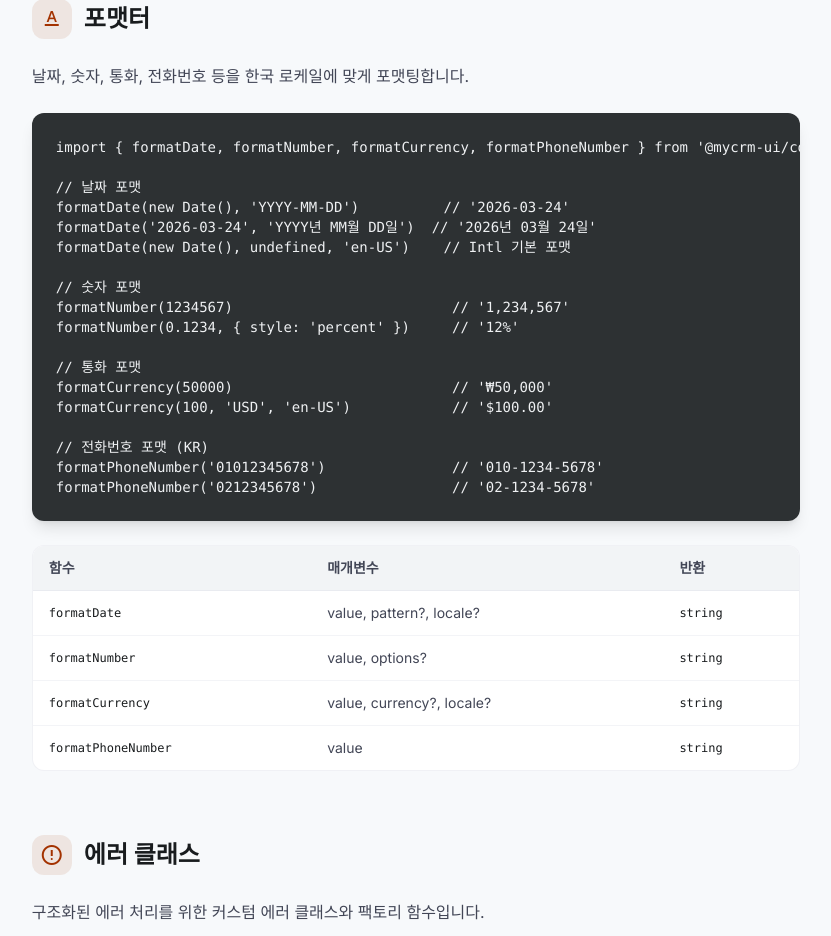
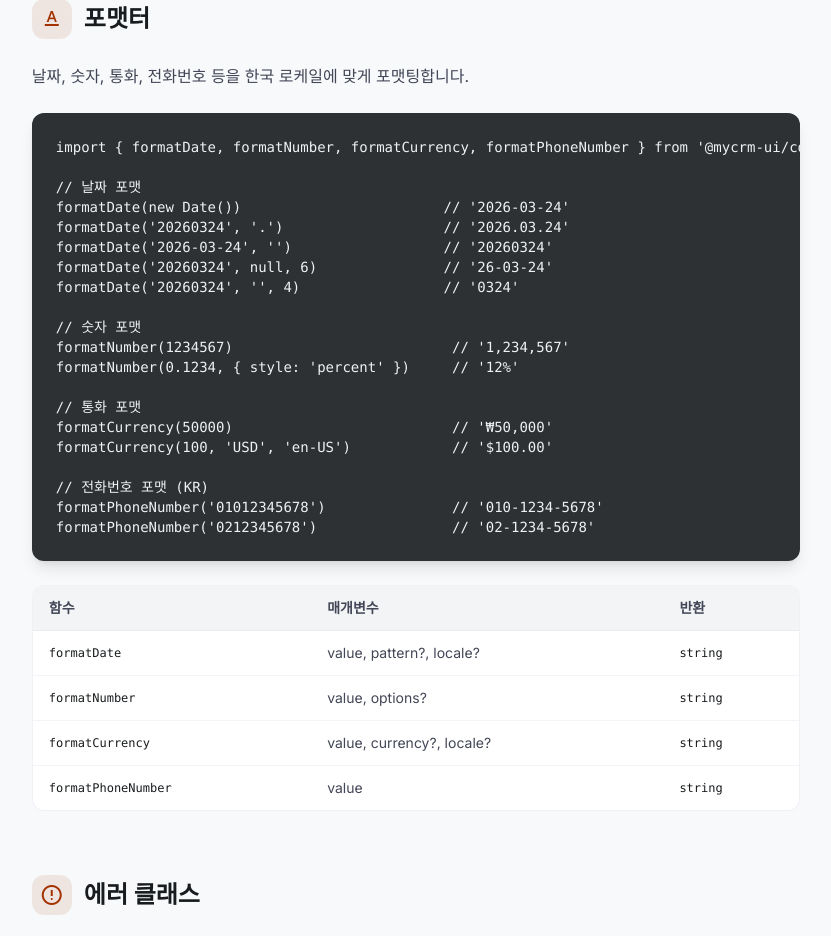
Before and after one commit to kimtaru/mycrm-guide, a Next.js app: page /document/core in a window 1280 px wide. Shown: the part 1577-2513 px from the top of the page, without its empty margins (221-1052 px from the left). Built offline with nearby package versions, Linux system fonts and the light colour scheme; no server answers.

Commit message:
docs: core 날짜 포맷 예시 갱신
formatDate의 구분자와 출력 길이 옵션 변경사항에 맞춰 core 문서와 설치 확인 예시를 수정합니다.

```diff
--- a/app/document/core/page.tsx
+++ b/app/document/core/page.tsx
@@ -144,9 +144,11 @@
               <code>{`import { formatDate, formatNumber, formatCurrency, formatPhoneNumber } from '@mycrm-ui/core'
 
 // 날짜 포맷
-formatDate(new Date(), 'YYYY-MM-DD')          // '2026-03-24'
-formatDate('2026-03-24', 'YYYY년 MM월 DD일')  // '2026년 03월 24일'
-formatDate(new Date(), undefined, 'en-US')    // Intl 기본 포맷
+formatDate(new Date())                        // '2026-03-24'
+formatDate('20260324', '.')                   // '2026.03.24'
+formatDate('2026-03-24', '')                  // '20260324'
+formatDate('20260324', null, 6)               // '26-03-24'
+formatDate('20260324', '', 4)                 // '0324'
 
 // 숫자 포맷
 formatNumber(1234567)                          // '1,234,567'
--- a/app/document/page.tsx
+++ b/app/document/page.tsx
@@ -207,7 +207,7 @@
                   <code>{`import { formatDate } from '@mycrm-ui/core'
 import { Table } from '@mycrm-ui/react-table'
 
-console.log(formatDate(new Date(), 'YYYY-MM-DD'))`}</code>
+console.log(formatDate(new Date()))`}</code>
                 </pre>
               </section>
             </div>
--- a/contents/core.md
+++ b/contents/core.md
@@ -42,9 +42,11 @@
 import { formatDate, formatNumber, formatCurrency, formatPhoneNumber } from '@mycrm-ui/core'
 
 // 날짜 포맷
-formatDate(new Date(), 'YYYY-MM-DD')          // '2026-03-24'
-formatDate('2026-03-24', 'YYYY년 MM월 DD일')  // '2026년 03월 24일'
-formatDate(new Date(), undefined, 'en-US')    // Intl 기본 포맷
+formatDate(new Date())                        // '2026-03-24'
+formatDate('20260324', '.')                   // '2026.03.24'
+formatDate('2026-03-24', '')                  // '20260324'
+formatDate('20260324', null, 6)               // '26-03-24'
+formatDate('20260324', '', 4)                 // '0324'
 
 // 숫자 포맷
 formatNumber(1234567)                          // '1,234,567'
```
Also changed, not shown: contents/install.md (+1 -1 lines).
